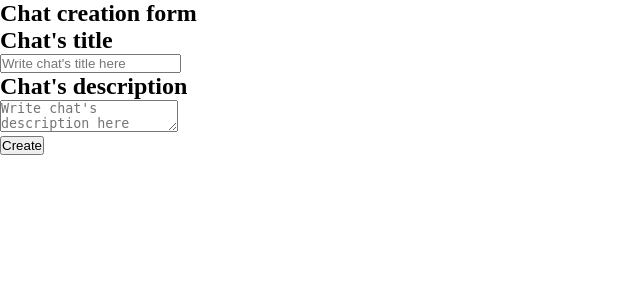
After one commit to Chumus2/Zentro, a Django app: page /create_chat/ in a window 1280 px wide. The commit adds this page. Shown: the top 300 px of the page, without its empty margins (0-640 px from the left). Run offline with Django 4.2, Linux system fonts and the light colour scheme; a user stored in the database is signed in; tables that the repository leaves empty hold one stand-in row (values such as "Sample post").

Commit message:
Added chat creation form redirect

```diff
--- a/Main/urls.py
+++ b/Main/urls.py
@@ -5,5 +5,6 @@ from .views import *
 urlpatterns = [
     path("", MainView.as_view(), name="Main"),
     path("chats/<int:chat_id>/", ChatDetailView.as_view(), name="ChatDetail"),
-    path("leave/<int:chat_id>/", ParticipantLeaveView.as_view(), name="LeaveUser")
+    path("leave/<int:chat_id>/", ParticipantLeaveView.as_view(), name="LeaveUser"),
+    path("create_chat/", CreateChatView.as_view(), name="CreateChat")
 ]
--- a/Main/views.py
+++ b/Main/views.py
@@ -97,12 +97,12 @@ class CreateChatView(LoginRequiredMixin, View):
     login_url = "HomePage"
 
     def get(self, request):
-        return render(request, "Main/Main.html")
+        return render(request, "Chat/ChatCreation.html")
 
     def post(self, request):
         user = request.user
-        #title = request.POST.get("chat_title")
-        #description = request.POST.get("chat_description")
+        title = request.POST.get("chat_title")
+        description = request.POST.get("chat_description")
 
         chat = Chat.objects.create(
             title=title,
--- /dev/null
+++ b/templates/Chat/ChatCreation.html
@@ -0,0 +1,35 @@
+{% extends 'Base/Base.html' %}
+{% load static %}
+
+{% block title %}Chat creation form - Zentro{% endblock %}
+
+{% block styles %}
+    <link rel="stylesheet" href="{% static 'stylesheets/Chat/ChatCreation.css' %}">
+{% endblock %}
+
+{% block content %}
+
+    <div>
+
+        <h2>Chat creation form</h2>
+
+        <form action="{% url 'CreateChat' %}" method="post">
+            {% csrf_token %}
+
+            <div>
+                <h2>Chat's title</h2>
+                <input type="text" name="chat_title" placeholder="Write chat's title here">
+            </div>
+
+            <div>
+                <h2>Chat's description</h2>
+                <textarea name="chat_description" placeholder="Write chat's description here"></textarea>
+            </div>
+
+            <button type="submit">Create</button>
+
+        </form>
+
+    </div>
+
+{% endblock %}
```
Also changed, not shown: templates/Main/Main.html (+3 -9 lines), static/stylesheets/Chat/ChatCreation.css (added).
